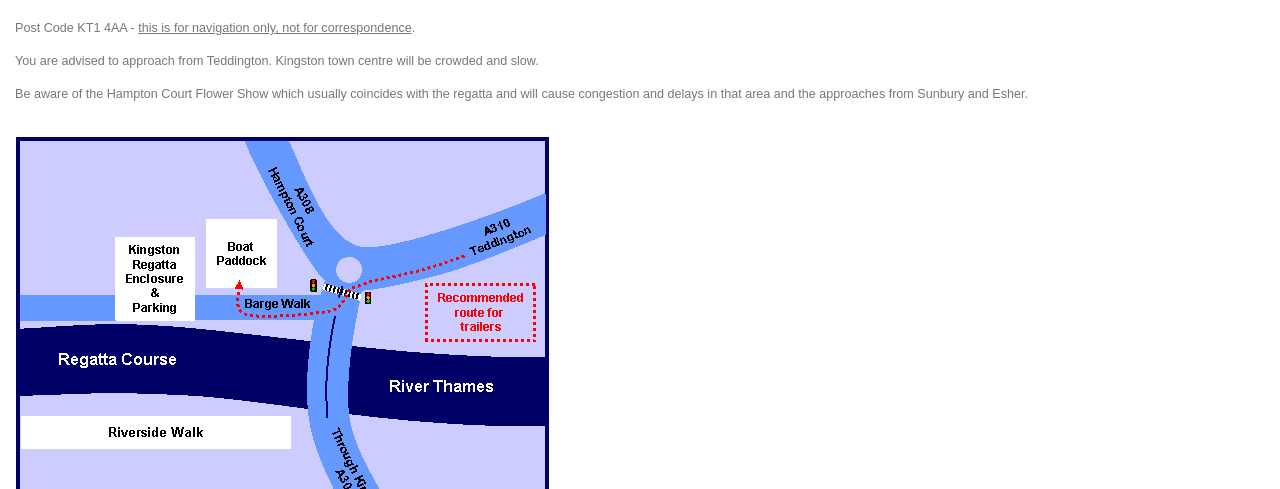
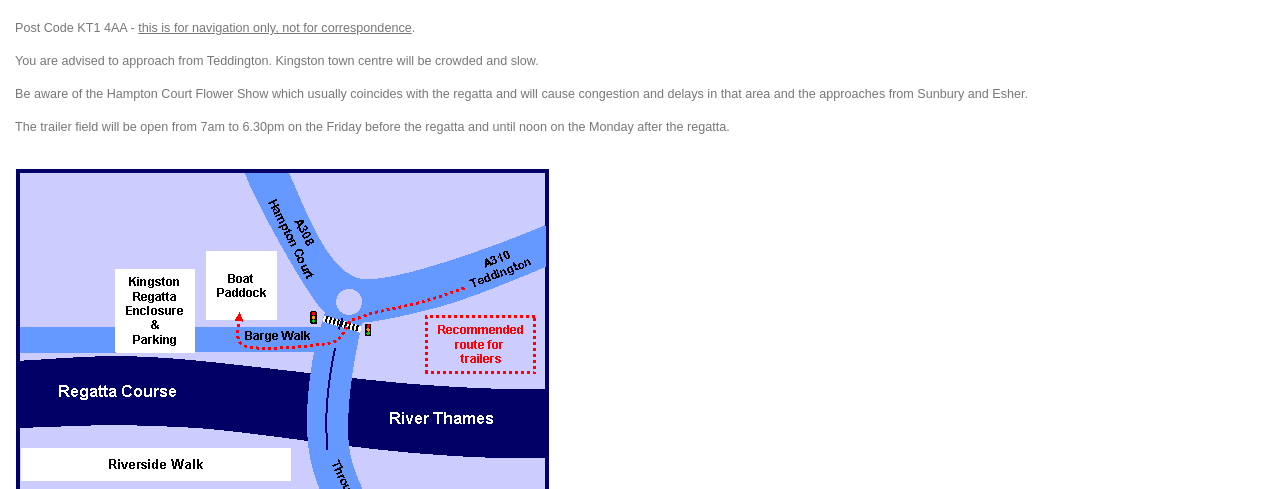
Before and after one commit to baskie/kingstonregatta, an Eleventy site: page src/content/pages/access.md in a window 1280 px wide. Shown: the part 311-800 px from the top of the page. Built offline with nearby package versions, Linux system fonts and the light colour scheme; Eleventy itself is replaced by a stand-in of ours; files that its build step writes are made by us from their sources.

Commit message:
Added trailer access note

```diff
--- a/src/content/pages/access.md
+++ b/src/content/pages/access.md
@@ -10,5 +10,6 @@
 <p>Post Code KT1 4AA - <u>this is for navigation only, not for correspondence</u>.</p>
 <p>You are advised to approach from Teddington. Kingston town centre will be crowded and slow.</p>
 <p>Be aware of the Hampton Court Flower Show which usually coincides with the regatta and will cause congestion and delays in that area and the approaches from Sunbury and Esher.</p>
+<p>The trailer field will be open from 7am to 6.30pm on the Friday before the regatta and until noon on the Monday after the regatta.</p>
 <img src="/images/TrailerAccessMap.gif" style="margin-top:20px; max-width:100%">
 <p>This map is also available as a <a href="/pdfs/KingstonRegattaTrailerMap.pdf">PDF</a>. </p>
```
